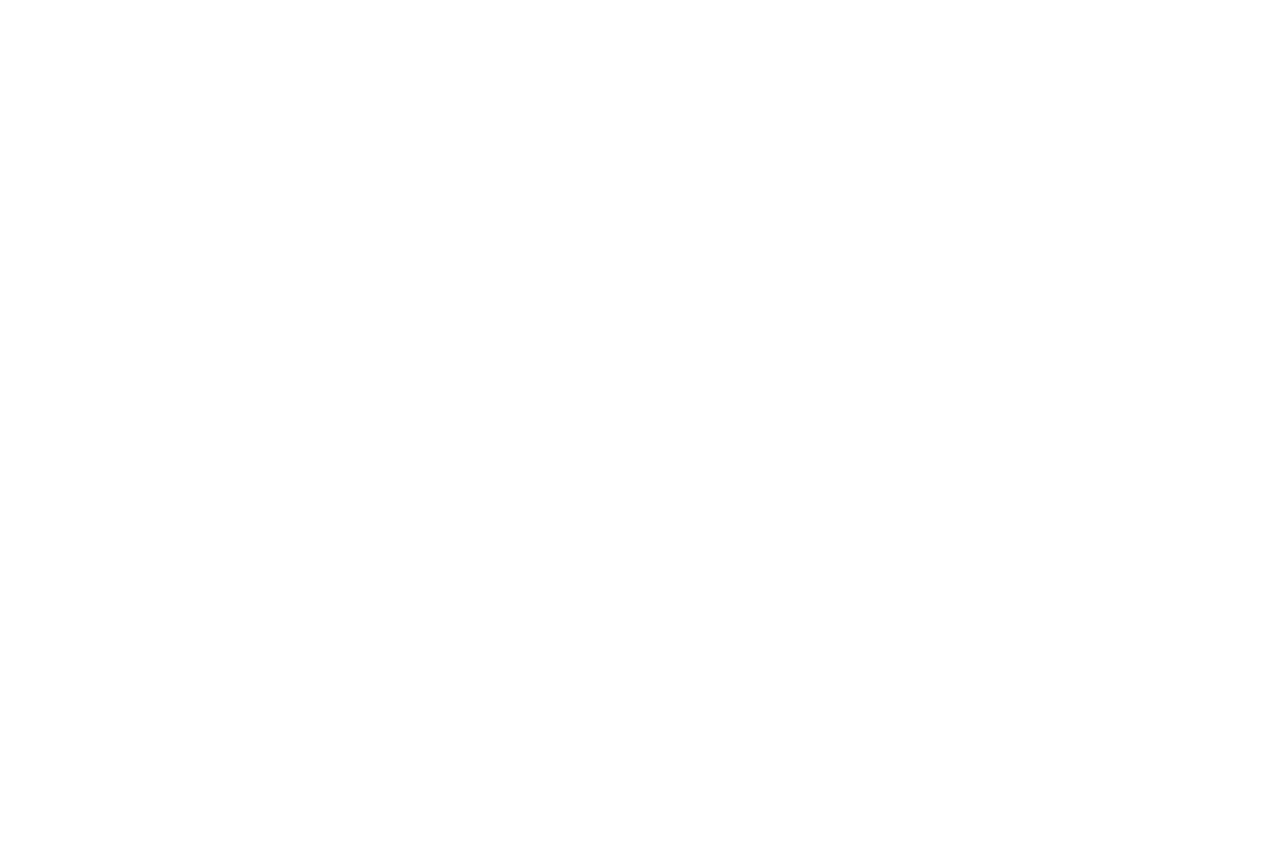
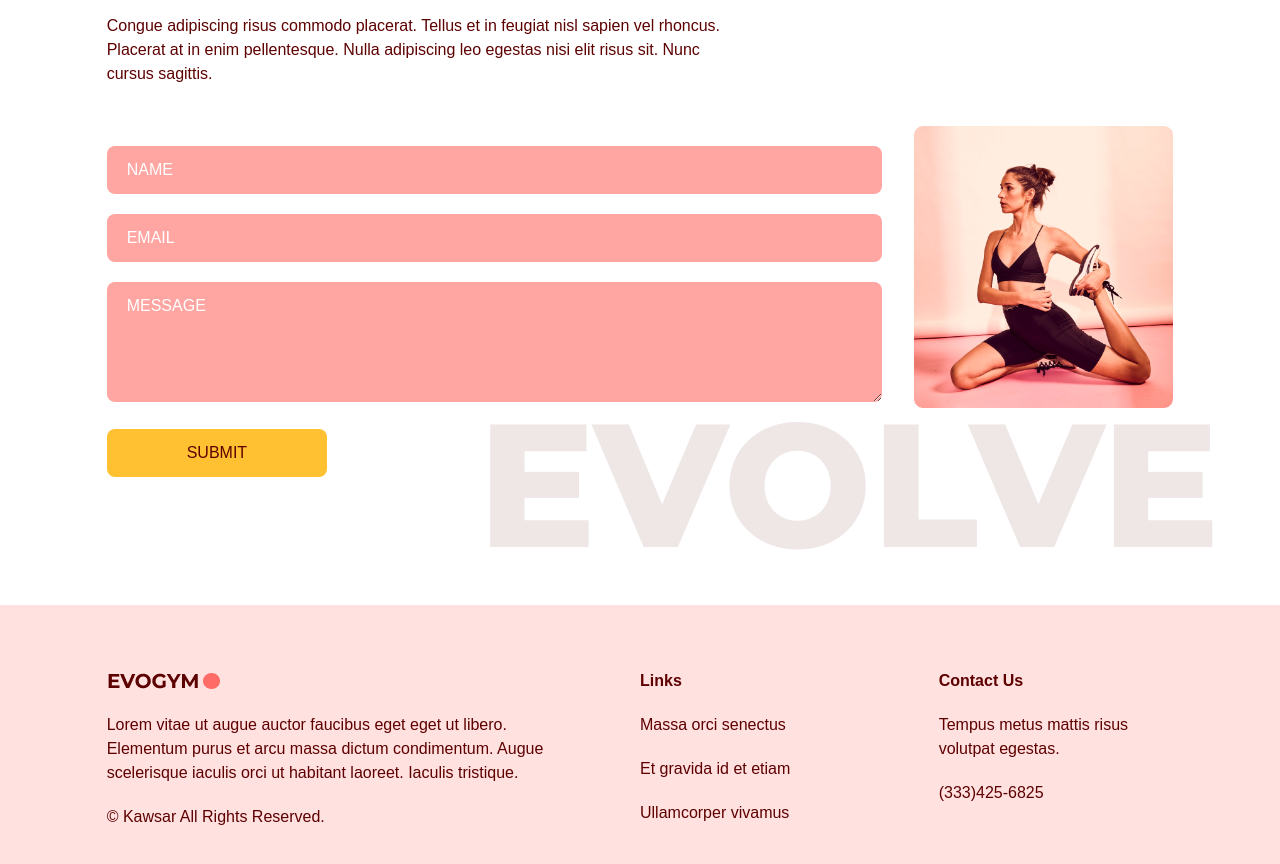
Before and after one commit to kawsar007/Fitness-Application, a React (Vite) app: page / in a window 1280 px wide. Shown: the part 2840-3704 px from the top of the page. Before the commit the page ends 2702 px from the top, so only its background shows below. Built offline with nearby package versions, Linux system fonts and the light colour scheme.

Commit message:
Project Done

```diff
--- a/package.json
+++ b/package.json
@@ -13,7 +13,8 @@
     "framer-motion": "^8.0.1",
     "react": "^18.2.0",
     "react-anchor-link-smooth-scroll": "^1.0.12",
-    "react-dom": "^18.2.0"
+    "react-dom": "^18.2.0",
+    "react-hook-form": "^7.41.3"
   },
   "devDependencies": {
     "@types/node": "^18.11.17",
--- a/src/App.tsx
+++ b/src/App.tsx
@@ -1,6 +1,8 @@
 import { useEffect, useState } from 'react'
 import './App.css'
 import Benefits from './scenes/benefits';
+import ContactUs from './scenes/contactUs';
+import Footer from './scenes/footer';
 import Home from './scenes/home';
 import Navbar from './scenes/navbar'
 import OurClasses from './scenes/ourClasses';
@@ -28,6 +30,8 @@
       <Home setSelectedPage={setSelectedPage}/>
       <Benefits setSelectedPage={setSelectedPage} />
       <OurClasses setSelectedPage={setSelectedPage} />
+      <ContactUs setSelectedPage={setSelectedPage} />
+      <Footer />
     </div>
   )
 }
--- /dev/null
+++ b/src/scenes/contactUs/index.tsx
@@ -0,0 +1,145 @@
+import { useForm } from "react-hook-form";
+import { SelectedPage } from "@/shared/types";
+import { motion } from "framer-motion";
+import ContactUsPageGraphic from "@/assets/ContactUsPageGraphic.png";
+import HText from "@/shared/HText";
+
+type Props = {
+    setSelectedPage: (value: SelectedPage) => void;
+};
+
+const ContactUs = ({ setSelectedPage }: Props) => {
+    const inputStyles = `mt-5 w-full rounded-lg bg-primary-300 px-5 py-3 placeholder-white`;
+
+    const { register, trigger, formState: { errors } } = useForm();
+    const onSubmit = async (e: any) => {
+        const isValid = await trigger();
+        if (!isValid) {
+            e.preventDefault();
+        }
+    }
+
+    return <section id="contactus" className="mx-auto w-5/6 pt-24 pb-32">
+        <motion.div onViewportEnter={() => setSelectedPage(SelectedPage.ContactUs)}>
+            {/* HEADER */}
+            <motion.div
+                className="md:w-3/5"
+                initial="hidden"
+                whileInView="visible"
+                viewport={{ once: true, amount: 0.5 }}
+                transition={{ duration: 0.5 }}
+                variants={{
+                    hidden: { opacity: 0, x: -50 },
+                    visible: { opacity: 1, x: 0 }
+                }}
+            >
+                <HText>
+                    <span className="text-primary-500">JOIN NOW</span> TO GET IN SHAPE
+                </HText>
+                <p className="my-5">
+                    Congue adipiscing risus commodo placerat. Tellus et in feugiat nisl
+                    sapien vel rhoncus. Placerat at in enim pellentesque. Nulla
+                    adipiscing leo egestas nisi elit risus sit. Nunc cursus sagittis.
+                </p>
+            </motion.div>
+
+            {/* FORM AND IMAGES */}
+            <div className="mt-10 justify-between gap-8 md:flex">
+                <motion.div
+                    className="mt-10 basic-3/5 md:mt-0"
+                    initial="hidden"
+                    whileInView="visible"
+                    viewport={{ once: true, amount: 0.5 }}
+                    transition={{ duration: 0.5 }}
+                    variants={{
+                        hidden: { opacity: 0, y: 50 },
+                        visible: { opacity: 1, y: 0 }
+                    }}
+                >
+                    <form
+                        target="_blank"
+                        onSubmit={onSubmit}
+                        action="https://formsubmit.co/imkawsar007@gmail.com"
+                        method="POST"
+                    >
+                        <input
+                            className={inputStyles}
+                            type="text"
+                            placeholder="NAME"
+                            {...register("name", {
+                                required: true,
+                                maxLength: 100,
+                            })}
+                        />
+                        {errors.name && (
+                            <p className="mt-1 text-primary-500">
+                                {errors.name.type === "required" && "This field is required."}
+                                {errors.name.type === "maxLength" && "Max length is 100 char."}
+                            </p>
+                        )}
+
+                        <input
+                            className={inputStyles}
+                            type="text"
+                            placeholder="EMAIL"
+                            {...register("email", {
+                                required: true,
+                                pattern: /^[A-Z0-9._%+-]+@[A-Z0-9.-]+\.[A-Z]{2,}$/i,
+                            })}
+                        />
+                        {errors.email && (
+                            <p className="mt-1 text-primary-500">
+                                {errors.email.type === "required" && "This field is required."}
+                                {errors.email.type === "pattern" && "Invalid email address."}
+                            </p>
+                        )}
+
+                        <textarea
+                            className={inputStyles}
+                            placeholder="MESSAGE"
+                            rows={4}
+                            cols={50}
+                            {...register("message", {
+                                required: true,
+                                maxLength: 1000,
+                            })}
+                        />
+                        {errors.message && (
+                            <p className="mt-1 text-primary-500">
+                                {errors.message.type === "required" && "This field is required."}
+                                {errors.message.type === "maxLength" && "Max length is 1000 char."}
+                            </p>
+                        )}
+
+                        <button type="submit"
+                            className="mt-5 rounded-lg bg-secondary-500 px-20 py-3 transition duration-500 hover:text-white">
+                            SUBMIT
+                        </button>
+                    </form>
+                </motion.div>
+
+                <motion.div
+                    className="relative mt-16 basic-2/5 md:mt-0"
+                    initial="hidden"
+                    whileInView="visible"
+                    viewport={{ once: true, amount: 0.5 }}
+                    transition={{ delay: 0.2, duration: 0.5 }}
+                    variants={{
+                        hidden: { opacity: 0, y: 50 },
+                        visible: { opacity: 1, y: 0 }
+                    }}
+                >
+                  <div className="md:before:content-evolvetext w-full before:absolute before:-bottom-20 before:-right-10 before:z-[-1]">
+                    <img
+                      className="w-full"
+                      alt="contact-us-page-graphics"
+                      src={ContactUsPageGraphic}
+                    />
+                  </div>
+                </motion.div>
+            </div>
+        </motion.div>
+    </section>
+}
+
+export default ContactUs;
--- /dev/null
+++ b/src/scenes/footer/index.tsx
@@ -0,0 +1,32 @@
+import Logo from "@/assets/Logo.png";
+
+const Footer = () => {
+  return (
+    <footer className="bg-primary-100 py-16">
+      <div className="justify-content mx-auto w-5/6 gap-16 md:flex">
+        <div className="mt-16 basis-1/2 md:mt-0">
+          <img alt="logo" src={Logo} />
+          <p className="my-5">
+            Lorem vitae ut augue auctor faucibus eget eget ut libero. Elementum
+            purus et arcu massa dictum condimentum. Augue scelerisque iaculis
+            orci ut habitant laoreet. Iaculis tristique.
+          </p>
+          <p>© Kawsar All Rights Reserved.</p>
+        </div>
+        <div className="mt-16 basis-1/4 md:mt-0">
+          <h4 className="font-bold">Links</h4>
+          <p className="my-5">Massa orci senectus</p>
+          <p className="my-5">Et gravida id et etiam</p>
+          <p>Ullamcorper vivamus</p>
+        </div>
+        <div className="mt-16 basis-1/4 md:mt-0">
+          <h4 className="font-bold">Contact Us</h4>
+          <p className="my-5">Tempus metus mattis risus volutpat egestas.</p>
+          <p>(333)425-6825</p>
+        </div>
+      </div>
+    </footer>
+  );
+};
+
+export default Footer;
--- a/src/scenes/ourClasses/index.tsx
+++ b/src/scenes/ourClasses/index.tsx
@@ -7,7 +7,7 @@
 import image6 from "@/assets/image6.png";
 import { motion } from "framer-motion";
 import HText from "@/shared/HText";
-import Class from "./class";
+import Class from "./Class";
 
 const classes: Array<ClassType> = [
     {
```
Also changed, not shown: 1 other file (tests, documents, lock files or other folders).
